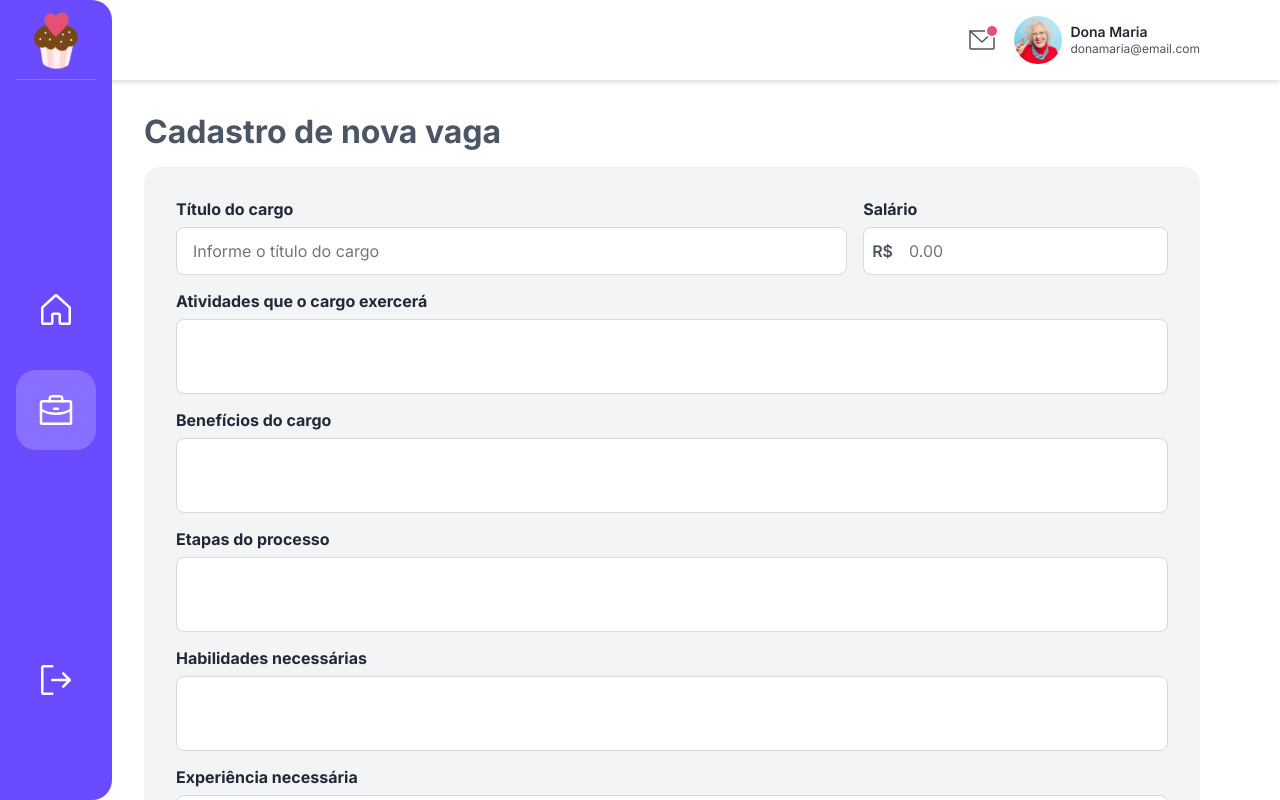
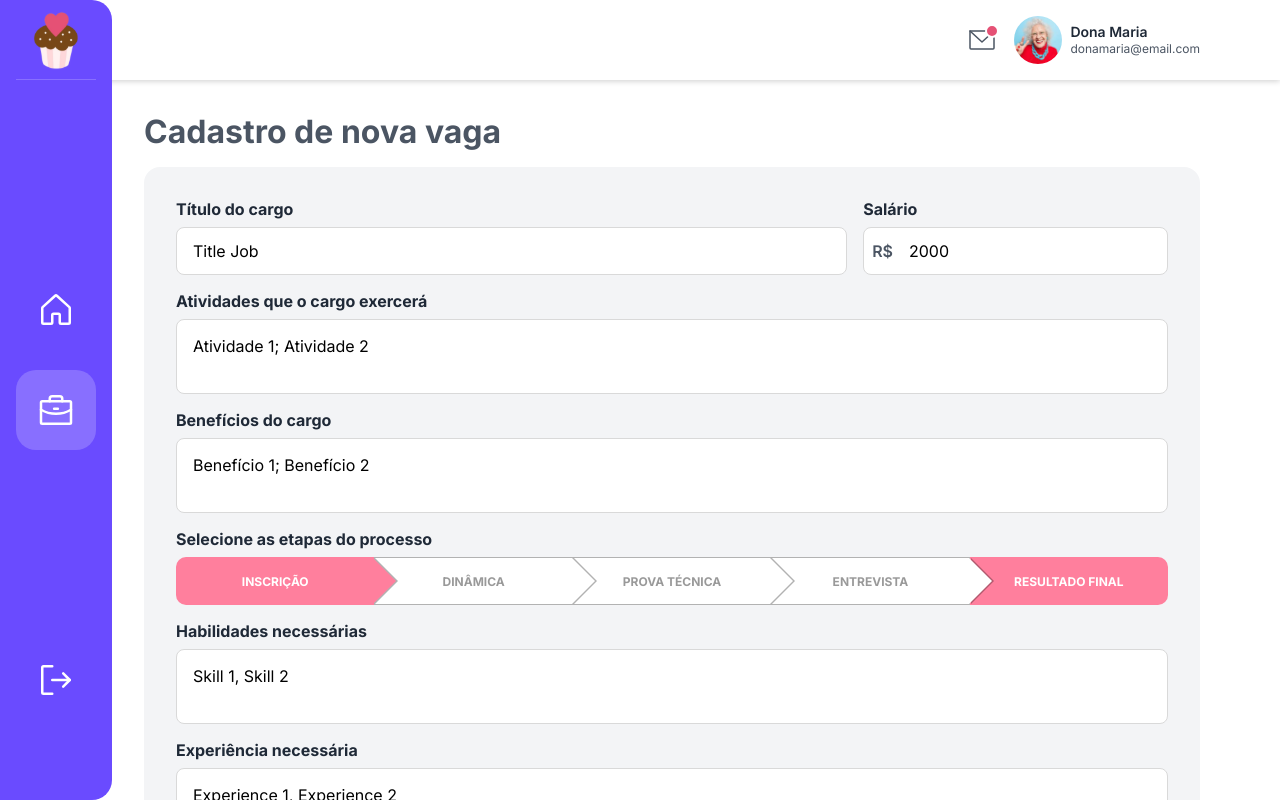
Before and after one commit to jfernandesdev/dona-maria-cupcake, a React (Vite) app: page /nova-vaga in a window 1280 px wide. Built offline with nearby package versions, Linux system fonts and the light colour scheme.

Commit message:
STYLE: process steps checkbox styling

```diff
--- a/src/pages/NewVacancy/index.tsx
+++ b/src/pages/NewVacancy/index.tsx
@@ -1,20 +1,21 @@
+import { NavLink } from 'react-router-dom'
 import { useForm } from 'react-hook-form'
+import uuid from 'react-uuid'
+import Swal from 'sweetalert2'
+
 import * as yup from 'yup'
 import { yupResolver } from '@hookform/resolvers/yup'
 
-import uuid from 'react-uuid'
-
-import Swal from 'sweetalert2'
+import { processStepsOptions } from '../../utils/processStepsOptions'
 
 import styles from './styles.module.scss'
-import { NavLink } from 'react-router-dom'
 
 const newVacancyFormSchema = yup.object({
   jobTitle: yup.string().required(),
   wage: yup.number().required(),
   jobActivity: yup.string().required(),
   benefits: yup.string().required(),
-  processSteps: yup.string().required(),
+  processSteps: yup.array().of(yup.string()),
   skills: yup.string().required(),
   experienceRequired: yup.string().required(),
 })
@@ -29,15 +30,15 @@ export function NewVacancy () {
     formState: { errors, isSubmitting }
   } = useForm<NewVacancyFormInputs>({
     resolver: yupResolver(newVacancyFormSchema),
-    // defaultValues: {
-    //   jobTitle: 'Title Job',
-    //   wage: 2000,
-    //   jobActivity: 'Atividade 1; Atividade 2',
-    //   benefits: 'Benefício 1; Benefício 2',
-    //   processSteps: 'Etapa 1, Etapa 2',
-    //   skills: 'Skill 1, Skill 2',
-    //   experienceRequired: 'Experience 1, Experience 2'
-    // }
+    defaultValues: {
+      jobTitle: 'Title Job',
+      wage: 2000,
+      jobActivity: 'Atividade 1; Atividade 2',
+      benefits: 'Benefício 1; Benefício 2',
+      processSteps: ["Inscrição", "Resultado Final"],
+      skills: 'Skill 1, Skill 2',
+      experienceRequired: 'Experience 1, Experience 2'
+    }
   })
 
   async function handleNewVacancy(data: NewVacancyFormInputs) {
@@ -118,12 +119,22 @@ export function NewVacancy () {
         </label>
 
         <label htmlFor="processSteps">
-          <span>Etapas do processo</span>
-          <textarea
-            id="processSteps"
-            {...register('processSteps')}
-            className={errors.processSteps ? styles.inputErrorAlert : ''}
-          />
+          <span>Selecione as etapas do processo</span>
+          <div className={styles.processStepsContainer}>
+            {processStepsOptions.map((option) => (
+              <div key={option.id} className={styles.inputCheckbox}>
+                <input
+                  type="checkbox"
+                  id={option.id}
+                  value={option.stepName}
+                  {...register('processSteps')}
+                />
+                <label htmlFor={option.id}>
+                  {option.stepName}
+                </label>
+              </div>
+            ))}
+          </div>
         </label>
 
         <label htmlFor="skills">
@@ -145,7 +156,6 @@ export function NewVacancy () {
         </label>
 
         <footer>
-
           <NavLink to="/">
             <button type="reset">
               Cancelar
--- a/src/pages/NewVacancy/styles.module.scss
+++ b/src/pages/NewVacancy/styles.module.scss
@@ -112,3 +112,101 @@
     }
   }
 }
+
+.processStepsContainer {
+  display: flex;
+
+  :last-child {
+    label {
+      border-radius: 0 10px 10px 0;
+    }
+    :before, :after {
+      display: none;
+    }
+  }
+
+  :first-child label{
+    border-radius: 10px 0 0 10px;
+  }
+}
+
+.inputCheckbox {
+  flex: 1;
+
+  input[type='checkbox'] {
+    position: absolute;
+    width: 0;
+    height: 0;
+
+    &:focus {
+      box-shadow: none;
+    }
+  }
+
+  label {
+    position: relative;
+    display: flex;
+    align-items: center;
+    justify-content: center;
+    height: 3rem;
+    font-size: 0.75rem;
+    color: rgba(0,0,0,0.4);
+    white-space: nowrap;
+    text-transform: uppercase;
+    background: var(--white);
+    border-radius: 0;
+    border: 1px solid rgba(0, 0, 0, 0.3);
+    transition: background 0.2s border 0.2s;
+    cursor: pointer;
+
+    &:after, &:before {
+      content: '';
+      position: absolute;
+      height: 0;
+      width: 0;
+      pointer-events: none;
+      border: solid transparent;
+    }
+
+    &:after {
+      top: 0%;
+      right: -46px;
+      border-width: 23px;
+      border-color: transparent;
+      border-left-color: var(--white);
+      z-index: 1;
+    }
+
+    &:before {
+      top: 0%;
+      right: -48px;
+      border-width: 23px;
+      border-color: transparent;
+      border-left-color: rgba(0, 0, 0, 0.3);
+      z-index: 1;
+    }
+
+    &:hover {
+      background: var(--pink-300);
+      color: var(--white);
+
+      &:after {
+        border-left-color: var(--pink-300);
+      }
+    }
+  }
+}
+
+input[type='checkbox']:checked+label {
+  background: var(--pink-300);
+  color: var(--white);
+  border-color: transparent;
+
+  &:after {
+    border-left-color: var(--pink-300);
+  }
+}
+
+input[type='checkbox']:focus+label {
+  border: 1px solid var(--pink-300);
+}
--- a/src/styles/globals.scss
+++ b/src/styles/globals.scss
@@ -7,8 +7,11 @@
 :root {
   --white: #FFF;
 
+  --purple-300: #9F8EF2;
   --purple-500: #6A4BFF;
+
   --pink-500: #E55175;
+  --pink-300: #FF7F9D;
 
   --gray-100: #F3F4F6;
   --gray-300: #D9D9D9;
--- /dev/null
+++ b/src/utils/processStepsOptions.ts
@@ -0,0 +1,7 @@
+export const processStepsOptions = [
+  { id: 'inscricao', stepName: 'Inscrição' },
+  { id: 'dinamica', stepName: 'Dinâmica' },
+  { id: 'prova-tecnica', stepName: 'Prova Técnica' },
+  { id: 'entrevista', stepName: 'Entrevista' },
+  { id: 'resultado-final', stepName: 'Resultado Final' },
+]
```
